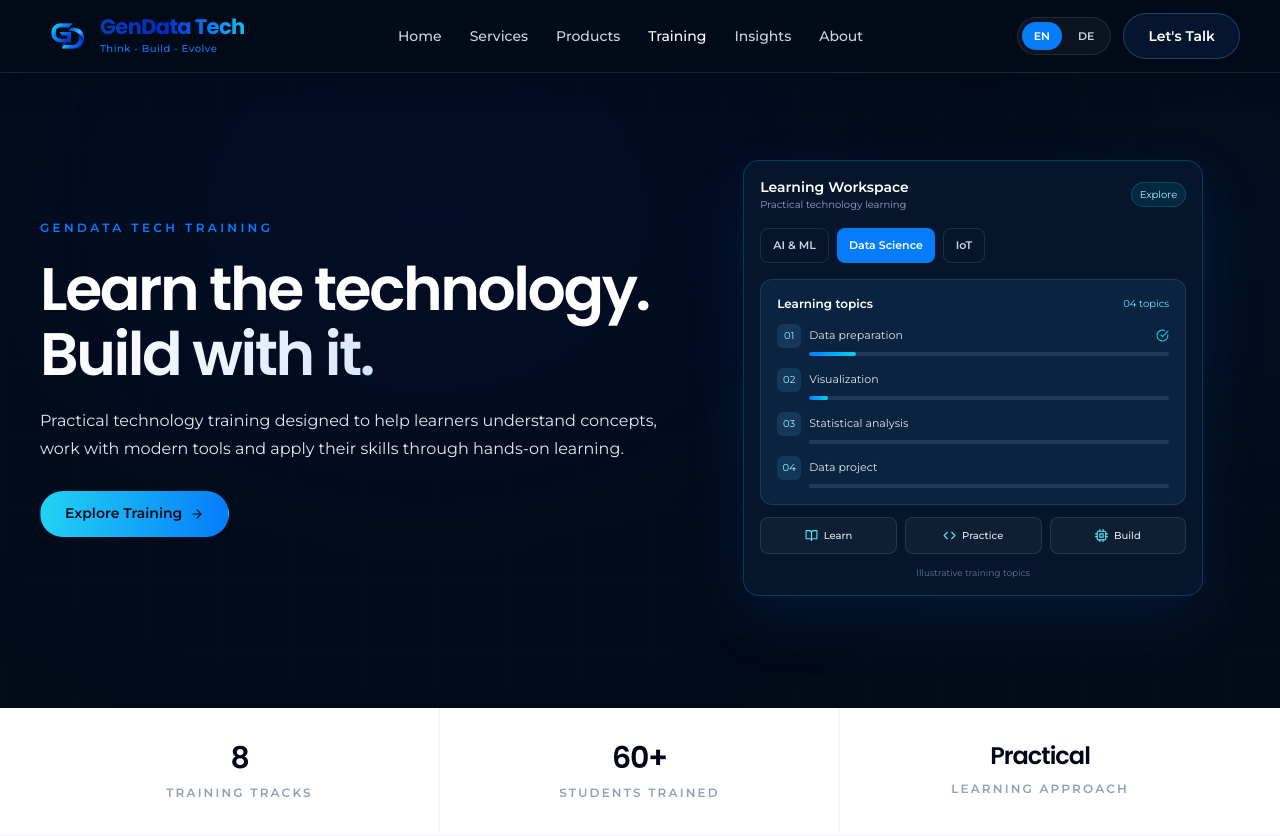
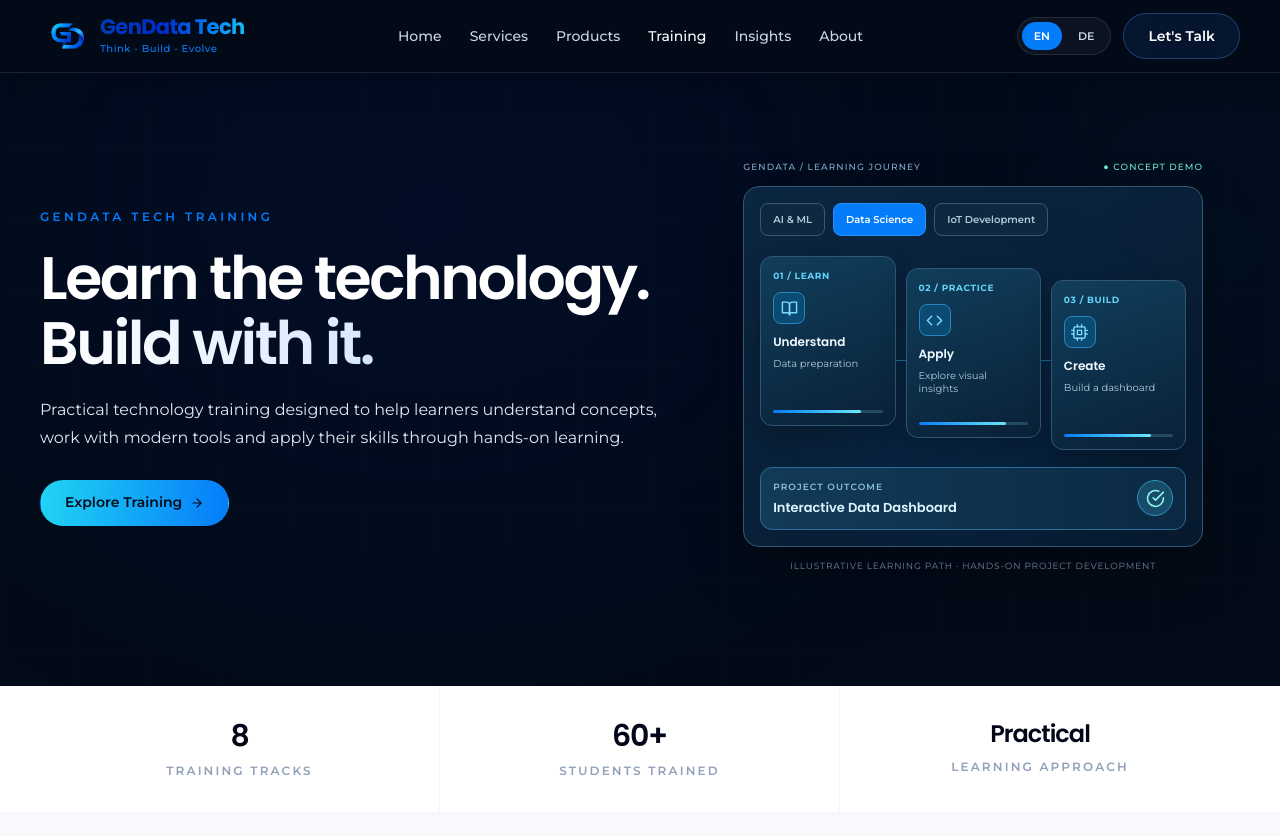
Before and after one commit to aravinthk1504/gendata-techv2, a Next.js app: page /en/training in a window 1280 px wide. Shown: the top 836 px of the page. Built offline with nearby package versions, Linux system fonts and the light colour scheme.

Commit message:
Redesign Training hero as auto-rotating Skill-to-Project Journey

```diff
--- a/src/components/training/TrainingHeroDashboard.jsx
+++ b/src/components/training/TrainingHeroDashboard.jsx
@@ -1,39 +1,179 @@
 "use client";
-import {useEffect,useState} from "react";
-import {motion,useReducedMotion} from "motion/react";
-import {FiBookOpen,FiCode,FiCpu,FiCheckCircle} from "react-icons/fi";
 
-const tracks=[
- {label:"AI & ML",modules:["Python fundamentals","Machine learning","Model evaluation","Practical AI project"]},
- {label:"Data Science",modules:["Data preparation","Visualization","Statistical analysis","Data project"]},
- {label:"IoT",modules:["Device programming","Sensor integration","Connectivity","IoT project"]}
+import { useState } from "react";
+import { AnimatePresence, motion, useReducedMotion } from "motion/react";
+import { FiBookOpen, FiCode, FiCpu, FiCheckCircle } from "react-icons/fi";
+import useHeroAutoCycle from "../layout/useHeroAutoCycle";
+
+// Conceptual examples demonstrate the learning approach, not real student records.
+const tracks = [
+  {
+    id: "ai-ml",
+    label: "AI & ML",
+    learn: "Python fundamentals",
+    practice: "Train an ML model",
+    build: "Complete a project",
+    outcome: "Image Classification Concept",
+    de: {
+      label: "KI & ML",
+      learn: "Python-Grundlagen",
+      practice: "ML-Modell trainieren",
+      build: "Projekt umsetzen",
+      outcome: "Bildklassifizierungs-Konzept",
+    },
+  },
+  {
+    id: "data-science",
+    label: "Data Science",
+    learn: "Data preparation",
+    practice: "Explore visual insights",
+    build: "Build a dashboard",
+    outcome: "Interactive Data Dashboard",
+    de: {
+      label: "Data Science",
+      learn: "Daten aufbereiten",
+      practice: "Daten visualisieren",
+      build: "Dashboard erstellen",
+      outcome: "Interaktives Daten-Dashboard",
+    },
+  },
+  {
+    id: "iot",
+    label: "IoT Development",
+    learn: "Sensor fundamentals",
+    practice: "Program a controller",
+    build: "Connect a prototype",
+    outcome: "Smart Monitoring System",
+    de: {
+      label: "IoT-Entwicklung",
+      learn: "Sensor-Grundlagen",
+      practice: "Controller programmieren",
+      build: "Prototyp verbinden",
+      outcome: "Intelligentes Monitoring-System",
+    },
+  },
 ];
-export default function TrainingHeroDashboard({active=true}){
- const [selected,setSelected]=useState(0);
- const reduced=useReducedMotion();
- useEffect(()=>{
-  if(!active||reduced)return;
-  const id=setInterval(()=>setSelected(n=>(n+1)%tracks.length),6000);
-  return ()=>clearInterval(id);
- },[active,reduced]);
- return <div className="w-full rounded-2xl border border-cyan-400/20 bg-[#06182e]/95 p-4 shadow-[0_22px_65px_rgba(5,124,250,0.12)]" aria-label="Training course preview">
-  <div className="mb-4 flex items-center justify-between gap-2">
-   <div><p className="text-sm font-semibold text-white">Learning Workspace</p><p className="text-[10px] text-slate-400">Practical technology learning</p></div>
-   <span className="rounded-full border border-cyan-400/20 bg-cyan-400/10 px-2 py-1 text-[10px] text-cyan-200">Explore</span>
-  </div>
-  <div className="mb-4 flex flex-wrap gap-2" role="tablist" aria-label="Training preview topics">
-   {tracks.map((track,i)=><button key={track.label} type="button" role="tab" aria-selected={selected===i} onClick={()=>setSelected(i)} className={`rounded-lg px-3 py-2 text-[11px] font-semibold transition-colors ${selected===i?"bg-[#057CFA] text-white":"border border-white/10 text-slate-300 hover:bg-white/10"}`}>{track.label}</button>)}
-  </div>
-  <div className="rounded-xl border border-white/10 bg-[#0a2340] p-4">
-   <div className="mb-3 flex items-center justify-between"><p className="text-xs font-semibold text-white">Learning topics</p><span className="text-[10px] text-cyan-300">04 topics</span></div>
-   {tracks[selected].modules.map((item,i)=><div key={item} className="mb-3 last:mb-0">
-    <div className="mb-1 flex items-center gap-2"><span className="flex h-6 w-6 shrink-0 items-center justify-center rounded-md bg-[#14375a] text-[10px] text-cyan-200">{String(i+1).padStart(2,"0")}</span><span className="flex-1 text-[11px] text-slate-200">{item}</span>{i===0?<FiCheckCircle className="text-cyan-400" size={13}/>:null}</div>
-    <div className="ml-8 h-1 overflow-hidden rounded-full bg-white/10"><motion.div key={selected+"-"+i} className="h-full rounded-full bg-gradient-to-r from-[#057CFA] to-cyan-400" initial={{width:"0%"}} animate={{width:`${35+i*15}%`}} transition={{duration:reduced?0:1,delay:reduced?0:i*.18}}/></div>
-   </div>)}
-  </div>
-  <div className="mt-3 grid grid-cols-3 gap-2">
-   {[[FiBookOpen,"Learn"],[FiCode,"Practice"],[FiCpu,"Build"]].map(([Icon,label])=><div key={label} className="flex items-center justify-center gap-1.5 rounded-lg border border-white/10 bg-white/[0.04] px-2 py-2.5"><Icon size={13} className="text-cyan-300"/><span className="text-[10px] font-medium text-slate-200">{label}</span></div>)}
-  </div>
-  <p className="mt-3 text-center text-[9px] text-slate-500">Illustrative training topics</p>
- </div>;
+
+const steps = [
+  { number: "01", name: "Learn", nameDe: "Lernen", title: "Understand", titleDe: "Verstehen", field: "learn", Icon: FiBookOpen },
+  { number: "02", name: "Practice", nameDe: "Üben", title: "Apply", titleDe: "Anwenden", field: "practice", Icon: FiCode },
+  { number: "03", name: "Build", nameDe: "Bauen", title: "Create", titleDe: "Entwickeln", field: "build", Icon: FiCpu },
+];
+
+export default function TrainingHeroDashboard({ active = true, lang = "en" }) {
+  const [selected, setSelected] = useState(0);
+  const reducedMotion = useReducedMotion();
+  const autoCycle = useHeroAutoCycle({
+    active,
+    index: selected,
+    setIndex: setSelected,
+    count: tracks.length,
+    delay: 5000,
+  });
+  const german = lang === "de";
+  const track = tracks[selected];
+  const details = german ? track.de : track;
+
+  return (
+    <div
+      {...autoCycle}
+      className="relative mx-auto w-full min-w-0 max-w-[500px]"
+      aria-label={german ? "Interaktive Lernreise" : "Interactive learning journey"}
+    >
+      <div className="mb-3 flex flex-wrap items-center justify-between gap-2 font-body text-[9px] font-medium uppercase tracking-[0.12em] text-[#80aeca]">
+        <span>GenData / {german ? "Lernreise" : "Learning Journey"}</span>
+        <span className="text-[#74eacb]">{german ? "● Konzept-Demo" : "● Concept demo"}</span>
+      </div>
+
+      <div className="relative overflow-hidden rounded-2xl border border-[#325873] bg-[linear-gradient(145deg,rgba(11,39,65,0.98),rgba(7,26,47,0.98))] px-3 pb-4 pt-4 shadow-[0_24px_60px_rgba(0,0,0,0.3)] sm:px-4">
+        <div aria-hidden="true" className="pointer-events-none absolute left-1/2 top-1/3 h-52 w-64 -translate-x-1/2 rounded-full bg-[#057cfa]/[0.08] blur-[65px]" />
+
+        <div
+          className="relative flex flex-wrap gap-2"
+          role="group"
+          aria-label={german ? "Vorschau-Lernpfad wählen" : "Choose a sample learning track"}
+        >
+          {tracks.map((item, index) => (
+            <button
+              key={item.id}
+              type="button"
+              aria-pressed={selected === index}
+              onClick={() => setSelected(index)}
+              className={`rounded-lg border px-2.5 py-2 font-body text-[10px] font-semibold transition-colors focus-visible:outline focus-visible:outline-2 focus-visible:outline-offset-2 focus-visible:outline-cyan-300 sm:px-3 ${selected === index
+                ? "border-[#258ffc] bg-[#057cfa] text-white"
+                : "border-[#355975] bg-[#10283f] text-[#aec9dc] hover:border-cyan-400 hover:text-white"}`}
+            >
+              {german ? item.de.label : item.label}
+            </button>
+          ))}
+        </div>
+
+        <AnimatePresence mode="wait" initial={false}>
+          <motion.div
+            key={track.id}
+            initial={reducedMotion ? false : { opacity: 0, y: 6 }}
+            animate={{ opacity: 1, y: 0 }}
+            exit={reducedMotion ? { opacity: 1 } : { opacity: 0, y: -6 }}
+            transition={{ duration: reducedMotion ? 0 : 0.3 }}
+            className="relative"
+          >
+            {/* Three connected learning stages with a gentle downward flow. */}
+            <div className="relative mt-5 grid min-h-[195px] grid-cols-3 gap-2 sm:gap-2.5">
+              <div
+                aria-hidden="true"
+                className="pointer-events-none absolute left-[6%] right-[6%] top-[104px] h-px bg-gradient-to-r from-transparent via-[#1bcfff]/75 to-transparent"
+              />
+              {steps.map((step, index) => (
+                <div
+                  key={step.number}
+                  className={`relative min-w-0 self-start rounded-xl border border-[#315573] bg-[linear-gradient(160deg,#103e5b,#0a2138)] px-2.5 py-3 shadow-[0_12px_27px_rgba(0,0,0,0.24)] sm:px-3 ${index === 1 ? "translate-y-3" : index === 2 ? "translate-y-6" : ""}`}
+                >
+                  <p className="font-body text-[9px] font-bold uppercase tracking-[0.07em] text-[#64d6fa]">
+                    {step.number} / {german ? step.nameDe : step.name}
+                  </p>
+                  <div className="my-2.5 flex h-8 w-8 items-center justify-center rounded-lg border border-[#2986bd] bg-[#0b4a73] text-[#7cdbff]">
+                    <step.Icon size={17} aria-hidden="true" />
+                  </div>
+                  <h3 className="font-heading text-[12px] font-semibold leading-snug text-[#f1faff]">
+                    {german ? step.titleDe : step.title}
+                  </h3>
+                  <p className="mt-1.5 min-h-[45px] font-body text-[10px] leading-snug text-[#b0cada]">
+                    {details[step.field]}
+                  </p>
+                  <div className="mt-2 h-[3px] overflow-hidden rounded-full bg-[#244b64]" aria-hidden="true">
+                    <motion.div
+                      className="h-full rounded-full bg-gradient-to-r from-[#087afa] to-[#67e7f7]"
+                      initial={false}
+                      animate={{ width: active ? "80%" : "56%" }}
+                      transition={{ duration: reducedMotion ? 0 : 0.7, delay: reducedMotion ? 0 : index * 0.18 }}
+                    />
+                  </div>
+                </div>
+              ))}
+            </div>
+
+            <div className="relative mt-4 flex min-w-0 items-center justify-between gap-3 rounded-xl border border-[#286e97] bg-gradient-to-r from-[#123b59] to-[#0b2943] px-3 py-3">
+              <div className="min-w-0">
+                <p className="font-body text-[9px] font-semibold uppercase tracking-[0.12em] text-[#8dc2dc]">
+                  {german ? "Projekt-Ergebnis" : "Project outcome"}
+                </p>
+                <p className="mt-1.5 font-heading text-[12px] font-semibold leading-snug text-[#e0f6ff] sm:text-[13px]">
+                  {details.outcome}
+                </p>
+              </div>
+              <span aria-hidden="true" className="flex h-9 w-9 shrink-0 items-center justify-center rounded-full border border-[#2997b6] bg-[#174c6a] text-[#92f5e9]">
+                <FiCheckCircle size={19} />
+              </span>
+            </div>
+          </motion.div>
+        </AnimatePresence>
+      </div>
+
+      <p className="mt-3 text-center font-body text-[9px] uppercase leading-relaxed tracking-[0.09em] text-[#829db5]">
+        {german
+          ? "Illustrativer Lernpfad · praxisorientierte Projektentwicklung"
+          : "Illustrative learning path · hands-on project development"}
+      </p>
+    </div>
+  );
 }
```
